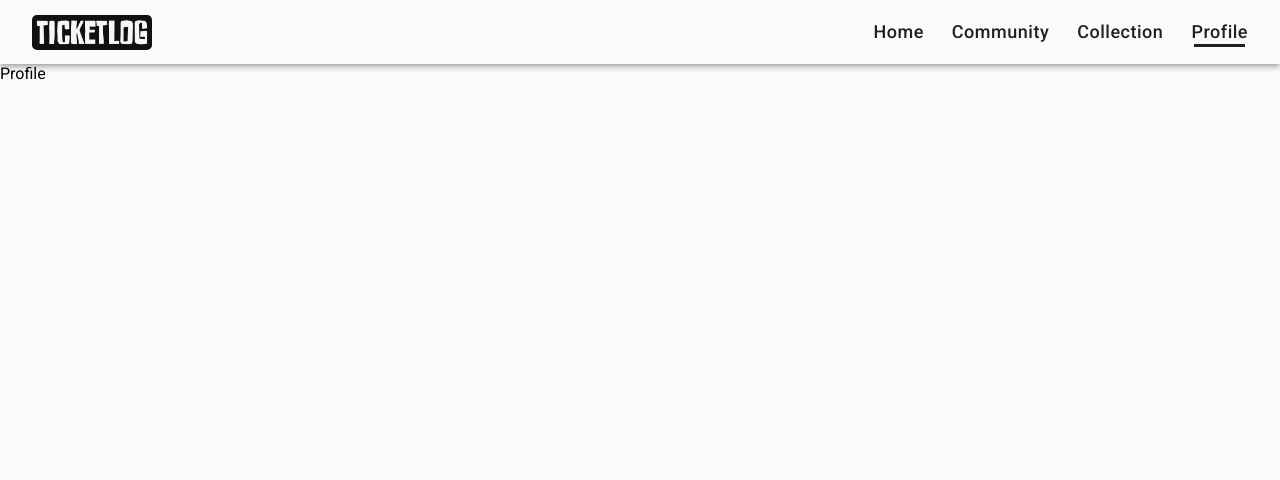
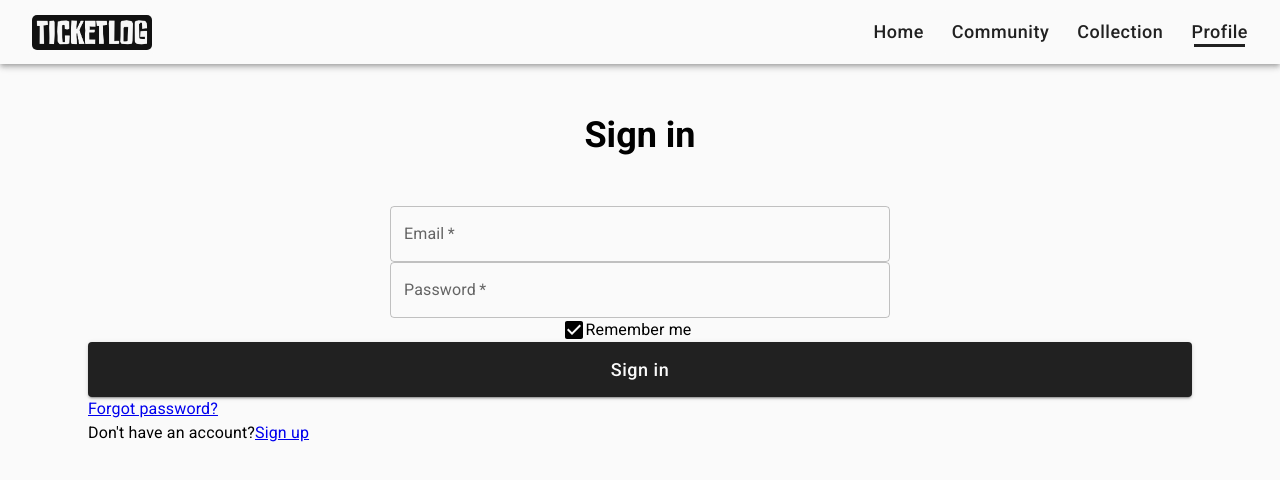
Before and after one commit to minklim47/TicketLog, a React (Vite) app in the folder ticketlog/: page /Profile in a window 1280 px wide. Shown: the top 480 px of the page. Built offline with nearby package versions, Linux system fonts and the light colour scheme; a web font is replaced by a local one.

Commit message:
sign in page

```diff
--- a/ticketlog/src/App.jsx
+++ b/ticketlog/src/App.jsx
@@ -31,7 +31,7 @@ function App() {
       },
     },
   });
-  const [count, setCount] = useState(0);
+  const [userLogin, setUserLogin] = useState(false);
 
   return (
     <ThemeProvider theme={theme}>
@@ -42,7 +42,7 @@ function App() {
             <Route exact path="/" element={<Home />} />
             <Route path="/Community" element={<Community />} />
             <Route path="/Collection" element={<Collection />} />
-            <Route path="/Profile" element={<Profile />} />
+            <Route path="/Profile" element={<Profile userLogin={userLogin} setUserLogin={setUserLogin}/>} />
             <Route path="/CreateTicket" element={<CreateTicket />} />
           </Routes>
         </div>
--- a/ticketlog/src/components/SearchTicket.jsx
+++ b/ticketlog/src/components/SearchTicket.jsx
@@ -27,7 +27,7 @@ function SearchTicket() {
 
 const searchStyle = {
   width:"70%",
-  minWidth: "250px",
+  minWidth: "280px",
   maxWidth: "600px"
 };
 
--- /dev/null
+++ b/ticketlog/src/pages/Account.jsx
@@ -0,0 +1,9 @@
+import React from 'react'
+
+function Account() {
+  return (
+    <div>Account</div>
+  )
+}
+
+export default Account
--- a/ticketlog/src/pages/Profile.jsx
+++ b/ticketlog/src/pages/Profile.jsx
@@ -1,8 +1,23 @@
+import { Box, Button, Container } from '@mui/material'
 import React from 'react'
+import SignIn from './SignIn'
+import Account from './Account'
 
-function Profile() {
+function Profile({userLogin, setUserLogin}) {
   return (
-    <div>Profile</div>
+    <Container
+
+      sx={{
+        display: "flex",
+        flexDirection: "column",
+        justifyContent: "center",
+        alignItem: "center",
+      }}
+    >
+      {userLogin? <Account/>
+
+    : <SignIn/>}
+    </Container>
   )
 }
 
--- /dev/null
+++ b/ticketlog/src/pages/SignIn.jsx
@@ -0,0 +1,86 @@
+import { CheckBox } from "@mui/icons-material";
+import {
+  Box,
+  Button,
+  Container,
+  FormControl,
+  FormControlLabel,
+  TextField,
+  Typography,
+} from "@mui/material";
+import React from "react";
+import { Link, NavLink } from "react-router-dom";
+
+function SignIn() {
+  return (
+    <Container
+      sx={{
+        display: "flex",
+        flexDirection: "column",
+        justifyContent: "center",
+      }}
+    >
+      <h2 style={{ textAlign: "center", margin: "50px 0" }}>Sign in</h2>
+      <Container sx={{
+        display: "flex",
+        flexDirection: "column",
+        justifyContent: "center",
+        alignItems:"center"
+      }}>
+        <TextField
+          sx={formInputStyle}
+          label="Email"
+          type="email"
+          placeholder="Enter email"
+          required
+        />
+        <TextField
+          sx={formInputStyle}
+          label="Password"
+          type="password"
+          placeholder="Enter password"
+          required
+        />
+        <Box>
+          <FormControlLabel
+            control={<CheckBox name="remember" />}
+            label="Remember me"
+          />
+        </Box>
+      </Container>
+
+      <Button type="submit" variant="contained" sx={signInButtonStyle}>
+        Sign in
+      </Button>
+      <Box>
+        <Typography>
+          <NavLink to="#">Forgot password?</NavLink>
+        </Typography>
+        <Typography>
+          Don't have an account?
+          <NavLink to="#">Sign up</NavLink>
+        </Typography>
+      </Box>
+    </Container>
+  );
+}
+
+const formInputStyle = {
+  minWidth: "300px",
+  width: "70%",
+  maxWidth: "500px",
+  textAlign: "center",
+};
+
+const signInButtonStyle = {
+  textTransform: "none",
+  fontSize: 18,
+
+  height: "55px",
+  bgcolor: "black.main",
+  color: "white.main",
+  "&:hover": {
+    backgroundColor: "black.dark",
+  },
+};
+export default SignIn;
```
Also changed, not shown: ticketlog/src/components/DisplayTicket.jsx (added).
